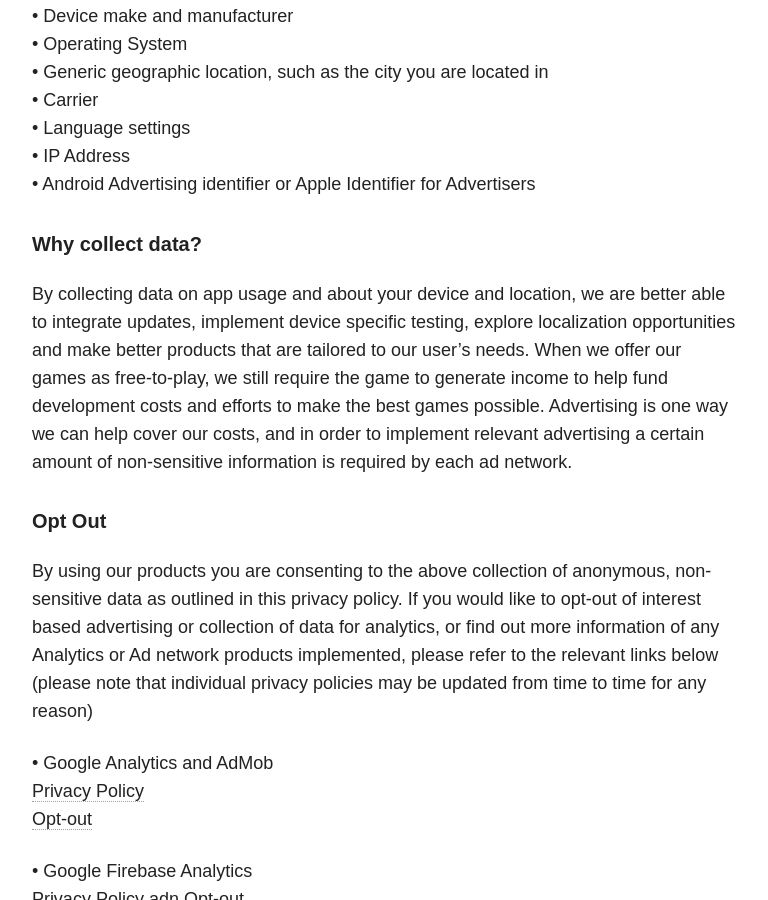
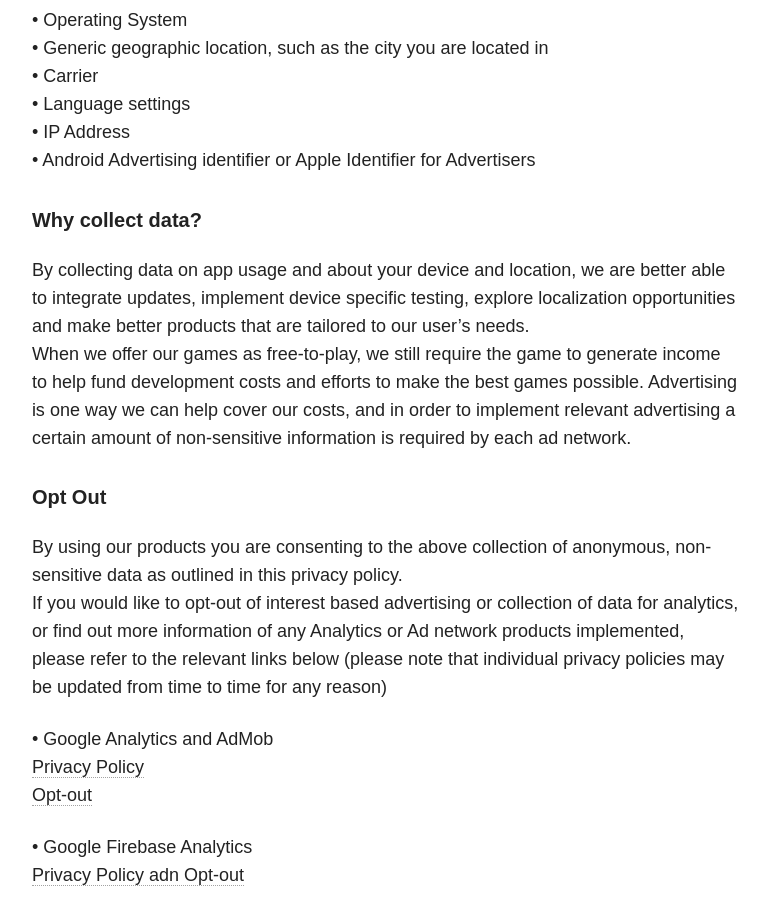
Before and after one commit to Desno365/Desno365.github.io, a Jekyll site: the page built from games/privacy/index.md, in a window 1280 px wide and 900 px high, scrolled down 1148 px. Shown: the whole window, without its empty margins (254-1022 px from the left). Built offline with Jekyll 4.4.1, drawn with Linux system fonts in a browser that asks for light colours; nearby versions of some CDN libraries; comment, search, counter and statistics services are not loaded.

```diff
--- a/games/privacy/index.md
+++ b/games/privacy/index.md
@@ -15,8 +15,7 @@ We have implemented Analytics tools to help us understand how our games or apps
 
 
 ##### Data collected for Advertising
-Since our products are free-to-play, we periodically display advertising by third parties to generate revenue. In order to display relevant advertising (also known as interest based advertising) and measure performance of advertising campaigns we have implemented several ad-network SDK within our products which collect and transfer non-sensitive device information including:
-
+Since our products are free-to-play, we periodically display advertising by third parties to generate revenue. In order to display relevant advertising (also known as interest based advertising) and measure performance of advertising campaigns we have implemented several ad-network SDK within our products which collect and transfer non-sensitive device information including:<br>
 • The advertisement you have viewed and if you have engaged with it<br>
 • Device make and manufacturer<br>
 • Operating System<br>
@@ -28,12 +27,12 @@ Since our products are free-to-play, we periodically display advertising by thir
 
 
 ##### Why collect data?
-By collecting data on app usage and about your device and location, we are better able to integrate updates, implement device specific testing, explore localization opportunities and make better products that are tailored to our user's needs.
+By collecting data on app usage and about your device and location, we are better able to integrate updates, implement device specific testing, explore localization opportunities and make better products that are tailored to our user's needs.<br>
 When we offer our games as free-to-play, we still require the game to generate income to help fund development costs and efforts to make the best games possible. Advertising is one way we can help cover our costs, and in order to implement relevant advertising a certain amount of non-sensitive information is required by each ad network.
 
 
 ##### Opt Out
-By using our products you are consenting to the above collection of anonymous, non-sensitive data as outlined in this privacy policy.
+By using our products you are consenting to the above collection of anonymous, non-sensitive data as outlined in this privacy policy.<br>
 If you would like to opt-out of interest based advertising or collection of data for analytics, or find out more information of any Analytics or Ad network products implemented, please refer to the relevant links below (please note that individual privacy policies may be updated from time to time for any reason)
 
 • Google Analytics and AdMob<br>
```
